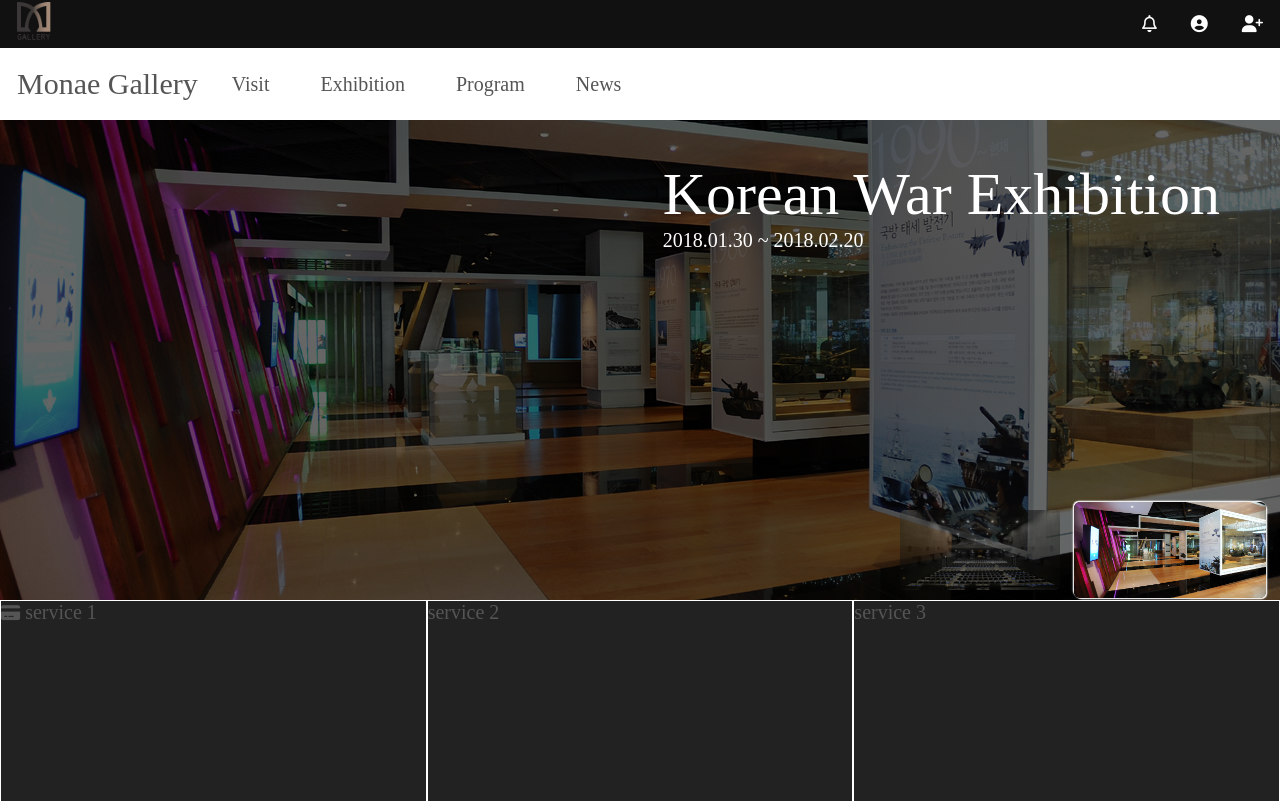
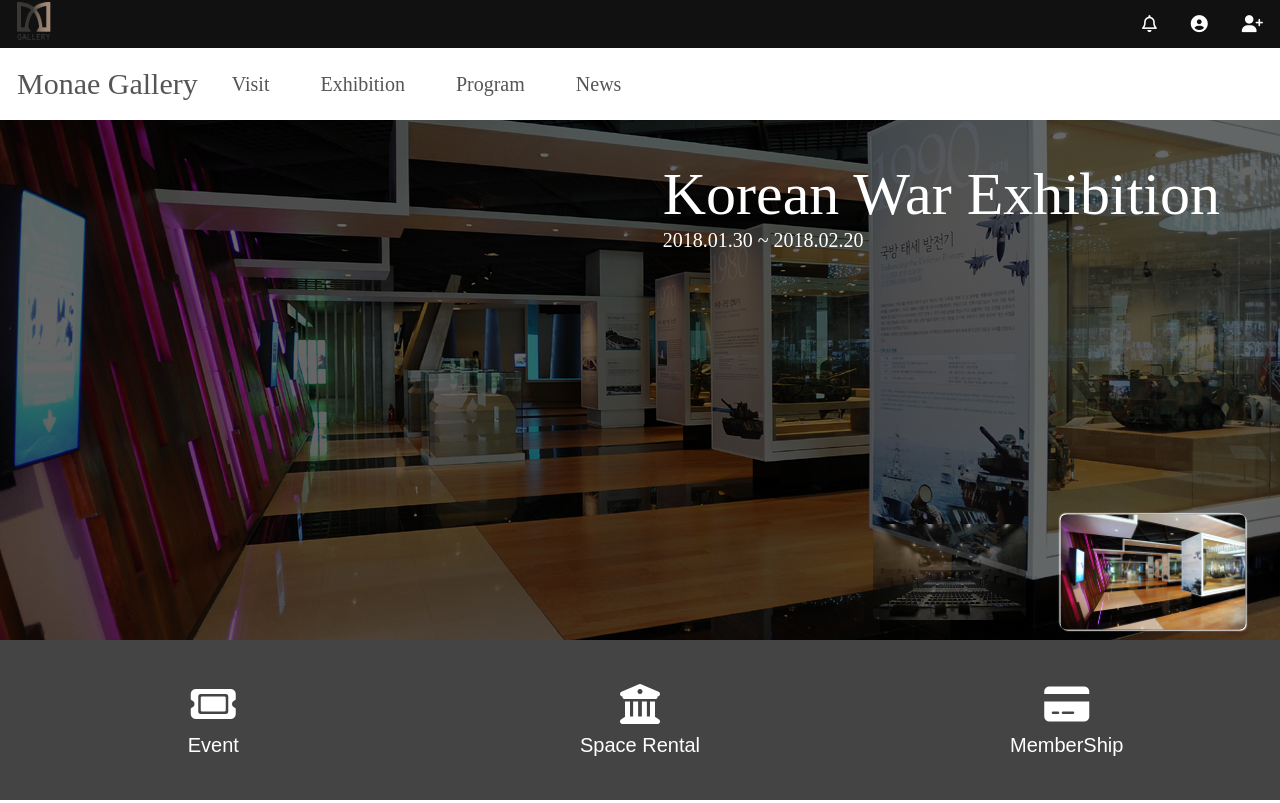
Before and after one commit to Monaegi/Monae-Gallery, a Vue app in the folder front_project/: page / in a window 1280 px wide. Shown: the top 803 px of the page. Built offline with nearby package versions, Linux system fonts and the light colour scheme; no server answers.

Commit message:
gellery_service transition 변경

```diff
--- a/front_project/src/components/main_page/banner.vue
+++ b/front_project/src/components/main_page/banner.vue
@@ -1,6 +1,6 @@
 <template>
   <section id="banner" @mouseenter="carusel_control.mouse_check = true" @mouseleave="carusel_control.mouse_check = false">
-    <ul class="event-wrapper effect" :style="{'margin-left': carusel_control.position + 'vw'}">
+    <ul class="event-wrapper effect" :style="{'margin-left': carusel_control.position + 'vw', 'width': banner_list.length * 100 + 'vw'}">
       <li class="event-list" v-for="(list, index) in banner_list" :style="list.style" :key="index">
         <div class="event-info">
           <h2>{{list.title}}</h2>
@@ -63,7 +63,6 @@ export default {
 }
 .event-wrapper{
   display: flex;
-  width: 200vw;
 }
 .event-list{
   position: relative;
@@ -71,7 +70,7 @@ export default {
   background-position: center;
   background-repeat: no-repeat;
   width: 100%;
-  height: 60vh;
+  height: 65vh;
 }
 .event-list::after{
   content: '';
@@ -98,7 +97,7 @@ export default {
 }
 .banner-nav-list{
   position: absolute;
-  bottom: 10px;
+  bottom: 20px;
   right: 0;
 }
 .banner-nav{
@@ -106,7 +105,7 @@ export default {
   opacity: 0.5;
   border-radius: 5px;
   float: left;
-  margin-right: 30px;
+  margin-right: 50px;
   background-size: cover;
   background-position: center;
   background-repeat: no-repeat;
@@ -117,7 +116,7 @@ export default {
   transform: scale(1.2);
 }
 .banner-nav button{
-  padding: 40px 80px;
+  padding: 6vh 6vw;
 }
 .current-nav{
   transform: scale(1.2);
--- a/front_project/src/components/main_page/gallery_service.vue
+++ b/front_project/src/components/main_page/gallery_service.vue
@@ -1,17 +1,23 @@
 <template>
-  <section id="gallery_service">
-    <ul class="gallery_service_wrapper">
-      <li class="gallery_service_list effect left">
+  <section id="gallery-service">
+    <button class="gallery-service-list effect left">
+      <article class="service-content-wrapper">
+        <i class="fa fa-ticket" aria-hidden="true"></i>
+        <p>Event</p>
+      </article>
+    </button>
+    <button class="gallery-service-list effect center">
+      <article class="service-content-wrapper">
+        <i class="fa fa-university" aria-hidden="true"></i>
+        <p>Space Rental</p>
+      </article>
+    </button>
+    <button class="gallery-service-list effect right">
+      <article class="service-content-wrapper">
         <i class="fa fa-credit-card-alt" aria-hidden="true"></i>
-        service 1
-      </li>
-      <li class="gallery_service_list effect center">
-        service 2
-      </li>
-      <li class="gallery_service_list effect right">
-        service 3
-      </li>
-    </ul>
+        <p>MemberShip</p>
+      </article>
+    </button>
   </section>
 </template>
 <script>
@@ -20,25 +26,37 @@ export default {
 }
 </script>
 <style scoped>
-#gallery_service{
-  height: 25vh;
+#gallery-service{
+  height: 20vh;
   width: 100%;
-}
-.gallery_service_wrapper{
   display: flex;
   justify-content: space-around;
 }
-.gallery_service_list{
+.gallery-service-list{
+  position: relative;
   font-size: 2rem;
-  border: 1px solid white;
+  /* border: 1px solid white; */
   width: 100%;
-  height: 25vh;
-  background-color: #222;
+  height: 20vh;
+  background-color: #444;
+  color: white;
+  text-align: center;
 }
-.gallery_service_list:hover{
-  z-index: 2;
+.gallery-service-list:hover{
   position: relative;
-  transform: scale(1.2);
+  background-color: #a58a78;
+  width: 300%;
+}
+.service-content-wrapper{
+  position: absolute;
+  width: 100%;
+  left: 50%;
+  top: 50%;
+  transform: translateY(-50%) translateX(-50%);
+}
+.gallery-service-list i{
+  margin-bottom: 10px;
+  font-size: 4rem;
 }
 .left:hover{
   transform-origin: 0% 100%;
```
